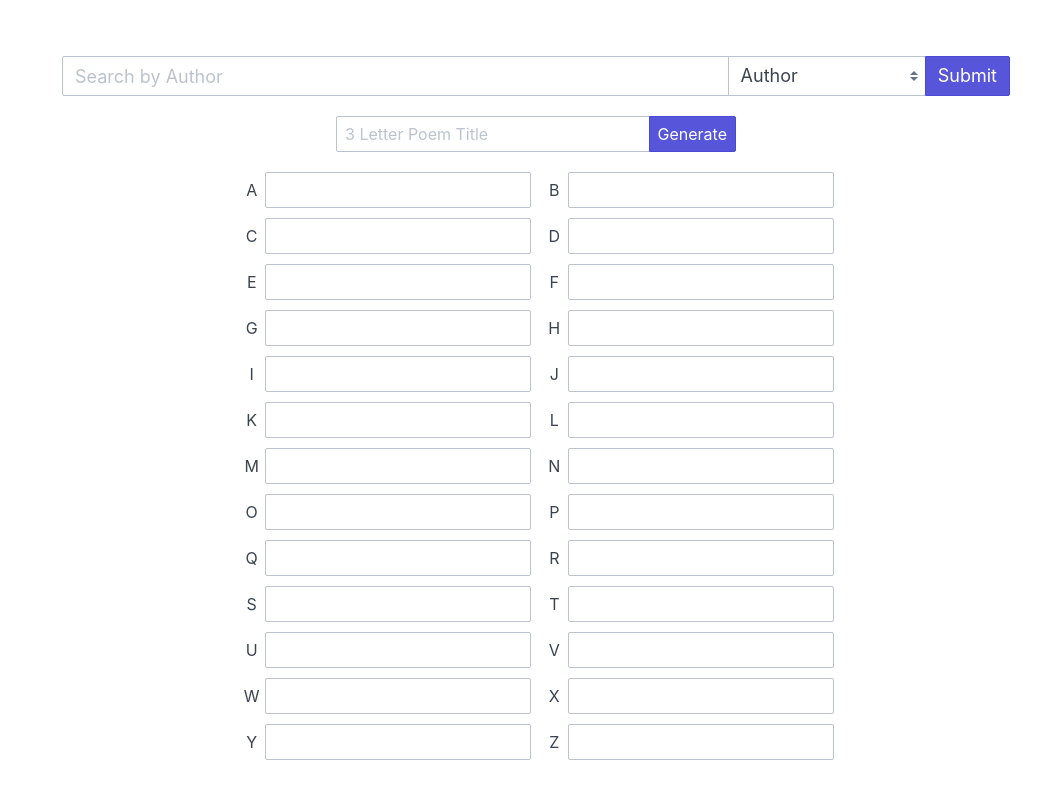
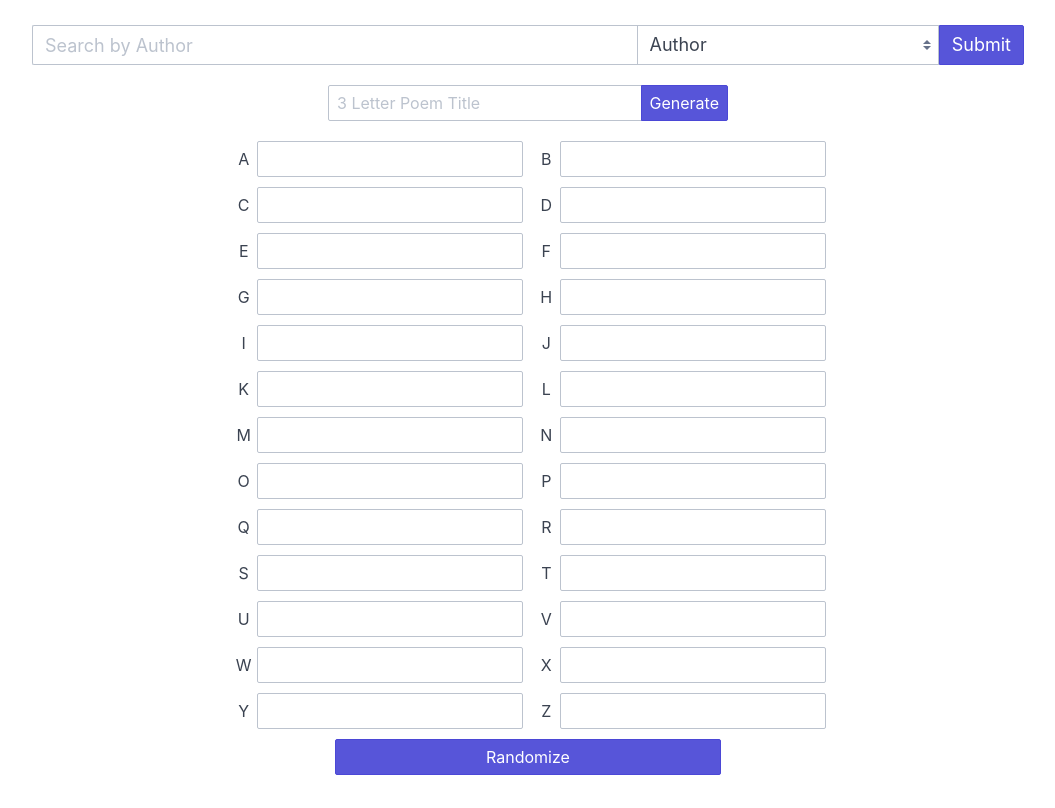
Before and after one commit to dmaisano/ibm-poetry, a Svelte app: page / in a window 1280 px wide. Shown: the whole page, without its empty margins (112-1167 px from the left). Built offline with nearby package versions, Linux system fonts and the light colour scheme.

Commit message:
working on search box

```diff
--- a/public/global.css
+++ b/public/global.css
@@ -3,12 +3,14 @@ body {
   position: relative;
   width: 100%;
   height: 100%;
+  padding: 0 !important;
+  margin: 0 !important;
 }
 
 body {
   color: #333;
-  margin: 0;
-  padding: 8px;
+  margin: 0 !important;
+  padding: 0 !important;
   box-sizing: border-box;
   font-family: -apple-system, BlinkMacSystemFont, 'Segoe UI', Roboto,
     Oxygen-Sans, Ubuntu, Cantarell, 'Helvetica Neue', sans-serif;
--- a/public/index.html
+++ b/public/index.html
@@ -4,9 +4,9 @@
     <meta charset="utf8" />
     <meta name="viewport" content="width=device-width" />
 
-    <title>Svelte app</title>
+    <title>IBM Poetry</title>
 
-    <link rel="icon" type="image/png" href="favicon.png" />
+    <link rel="icon" type="image/png" href="favicon.ico" />
     <link rel="stylesheet" href="global.css" />
     <link rel="stylesheet" href="bundle.css" />
 
--- a/src/App.svelte
+++ b/src/App.svelte
@@ -1,4 +1,6 @@
 <script>
+  import { fade, fly } from "svelte/transition";
+
   const searchOption = {
     selected: "author",
     value: "",
@@ -8,6 +10,24 @@
     lines: "Phrases",
     linecount: "Number of Lines",
     placeholder: "Search by Author"
+  };
+
+  const visibility = {
+    poem: false,
+    menu: false
+  };
+
+  let poems = {
+    all: [],
+    filtered: []
+  };
+
+  const changeSearchValue = event => {
+    if (event.keyCode === 13 && searchOption.value.length) {
+      return fetchPoem();
+    }
+
+    searchOption.value = event.target.value;
   };
 
   const changeSearchOption = event => {
@@ -23,12 +43,37 @@
     vocabulary[letter] = "";
   }
 
-  let poemTitle = "";
-
-  let poemIsVisible = false;
-
   const generatePoem = () => {
     console.log(searchOption);
+  };
+
+  const fetchPoem = async () => {
+    visibility.menu = true;
+
+    try {
+      let res = await fetch(
+        `http://poetrydb.org/${searchOption.selected}/${searchOption.value}`
+      );
+
+      res = await res.json();
+
+      if (res.length) {
+        poems.all = poems.filtered = res;
+      } else {
+        poems.all = poems.filtered = [];
+      }
+    } catch (error) {
+      console.log({
+        error
+      });
+      poems = [];
+    } finally {
+      console.log(poems);
+    }
+  };
+
+  const foo = poem => {
+    console.log(poem);
   };
 </script>
 
@@ -52,11 +97,57 @@
   }
 
   .search-box {
-    width: 75%;
+    width: 992px;
+    display: grid;
+    grid-template-columns: 1fr 0.5fr auto;
   }
 
-  .search-box select {
-    flex: 0.25;
+  .search-box .form-input:first-child {
+    border-bottom-right-radius: 0;
+    border-top-right-radius: 0;
+    border-right: 0;
+  }
+
+  .search-box .form-input:first-child:focus {
+    border-right: 1px solid #5755d9;
+  }
+
+  .search-box .form-select {
+    border-bottom-right-radius: 0;
+    border-bottom-left-radius: 0;
+    border-top-right-radius: 0;
+    border-top-left-radius: 0;
+  }
+
+  .search-box .btn {
+    border-bottom-left-radius: 0;
+    border-top-left-radius: 0;
+  }
+
+  .search-box *:focus {
+    z-index: 3;
+  }
+  .search-box .menu {
+    z-index: 10;
+    position: absolute;
+    max-height: 330px;
+    overflow-y: auto;
+    max-width: 75vw;
+  }
+
+  .search-box .menu .menu-item:hover:not(.placeholder) {
+    background: #f1f1fc;
+    color: #5755d9;
+    cursor: pointer;
+  }
+
+  .search-box .menu .placeholder {
+    transition: opacity 3s ease-in-out;
+    -webkit-transition: opacity 3s ease-in-out;
+    -moz-transition: opacity 3s ease-in-out;
+    -ms-transition: opacity 3s ease-in-out;
+    -o-transition: opacity 3s ease-in-out;
+    opacity: 1;
   }
 
   .vocabulary {
@@ -81,31 +172,53 @@
   .vocabulary {
     margin-top: 1rem;
   }
+
+  .randomize {
+    min-width: 250px;
+    width: 65%;
+    margin: auto;
+    grid-column: span 2;
+  }
 </style>
 
-<div class={poemIsVisible ? 'hidden' : 'container'}>
-  <div class="input-group search-box">
+<div class={visibility.poem ? 'hidden' : 'container'}>
+  <div class="search-box">
+    <div>
       <input
         type="text"
         class="form-input input-lg"
         placeholder={searchOption.placeholder}
-      on:keyup={event => (searchOption.value = event.target.value)} />
+        on:keyup={changeSearchValue} />
+
+      <ul class={visibility.menu ? 'menu' : 'hidden'}>
+        {#each poems.filtered as poem, idx}
+          <li in:fly={{ x: -1080, duration: 1500 }} class="menu-item">
+             {idx}) {poem.title} - {poem.author}
+          </li>
+        {:else}
+          <li out:fade={{ duration: 5000 }} class="menu-item placeholder">
+            No matches
+          </li>
+        {/each}
+      </ul>
+
+    </div>
     <select class="form-select select-lg" on:change={changeSearchOption}>
       <option value="author">Author</option>
       <option value="title">Title</option>
       <option value="lines">Phrase</option>
       <option value="linecount">Number of Lines</option>
     </select>
-    <button class="btn btn-lg btn-primary input-group-btn">Submit</button>
+    <button class="btn btn-lg btn-primary input-group-btn" on:click={fetchPoem}>
+      Submit
+    </button>
   </div>
 
-  <div class="poem-title">
-    <div class="input-group">
+  <div class="input-group poem-title">
     <input type="text" class="form-input" placeholder="3 Letter Poem Title" />
     <button class="btn btn-primary input-group-btn" on:click={generatePoem}>
       Generate
     </button>
-    </div>
   </div>
 
   <div class="vocabulary">
@@ -115,5 +228,7 @@
         <input type="text" class="form-input" />
       </div>
     {/each}
+
+    <button class="btn btn-primary randomize">Randomize</button>
   </div>
 </div>
--- a/src/main.js
+++ b/src/main.js
@@ -1,10 +1,8 @@
 import App from './App.svelte';
 
 const app = new App({
-	target: document.body,
-	props: {
-		name: 'world'
-	}
+  target: document.body,
+  props: {},
 });
 
 export default app;
```
Also changed, not shown: 1 other file (tests, documents, lock files or other folders). Lines whose indentation alone changed are shown as unchanged.
